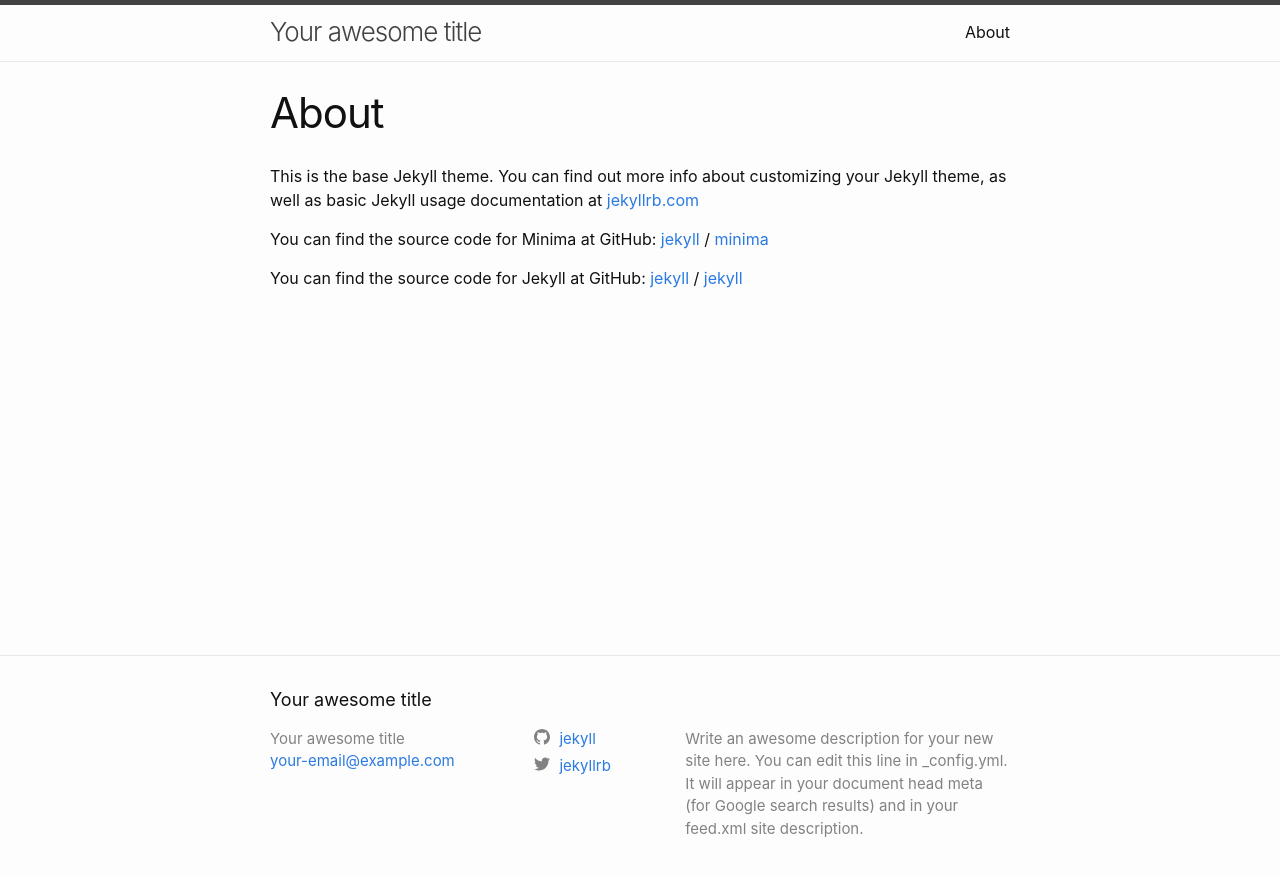
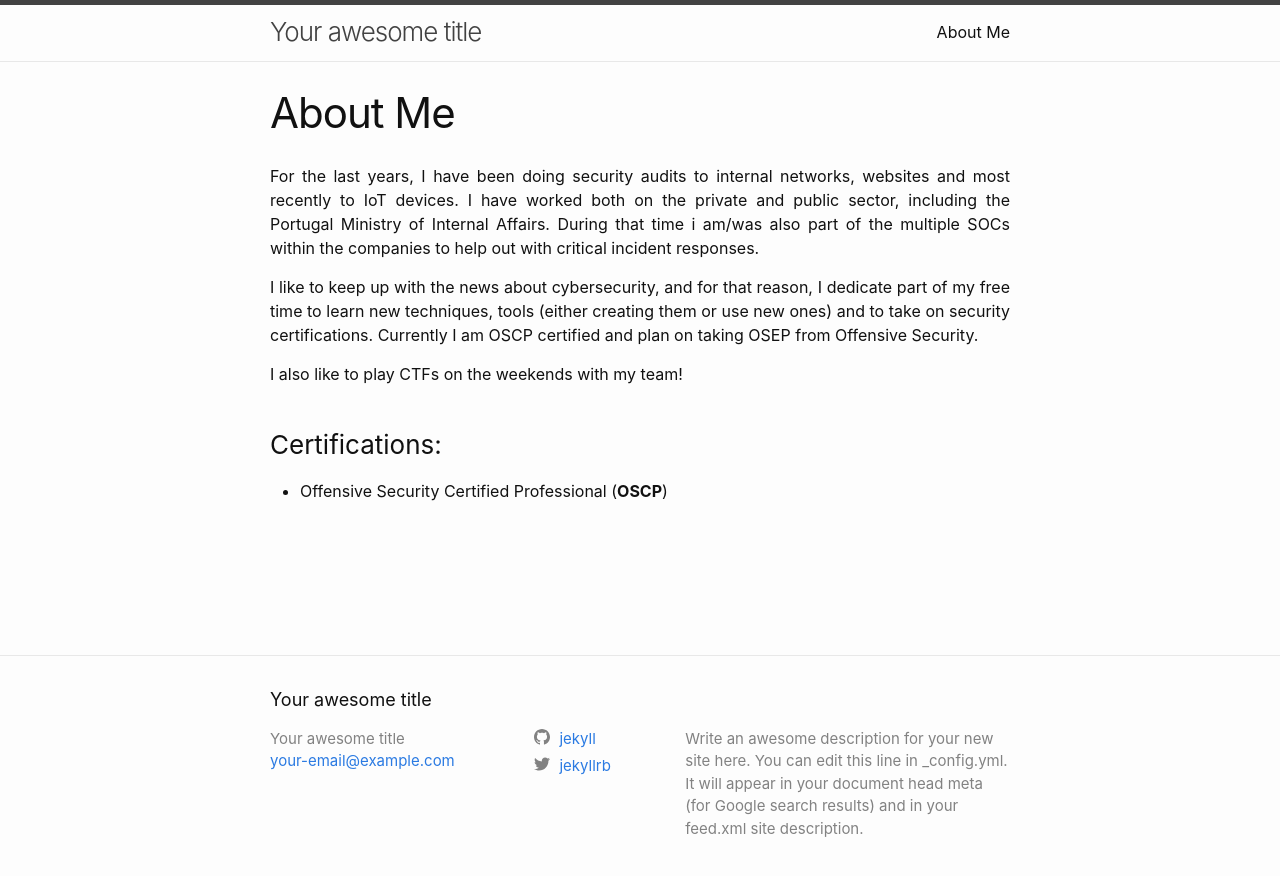
Before and after one commit to persees/persees.github.io, a Jekyll site: the page built from about.md, in a window 1280 px wide. Shown: the top 876 px of the page. Built offline with Jekyll 4.4.1, drawn with Linux system fonts in a browser that asks for light colours.

Commit message:
Modified about me page

```diff
--- a/about.md
+++ b/about.md
@@ -1,18 +1,17 @@
 ---
 layout: page
-title: About
-permalink: /about/
+title: About Me
+permalink: /about
+order: 2
 ---
 
-This is the base Jekyll theme. You can find out more info about customizing your Jekyll theme, as well as basic Jekyll usage documentation at [jekyllrb.com](https://jekyllrb.com/)
+<p style='text-align: justify;'>For the last years, I have been doing security audits to internal networks, websites and most recently to IoT devices. I have worked both on the private and public sector, including the Portugal Ministry of Internal Affairs. During that time i am/was also part of the multiple SOCs within the companies to help out with critical incident responses.</p>
 
-You can find the source code for Minima at GitHub:
-[jekyll][jekyll-organization] /
-[minima](https://github.com/jekyll/minima)
+<p style='text-align: justify;'>I like to keep up with the news about cybersecurity, and for that reason, I dedicate part of my free time to learn new techniques, tools (either creating them or use new ones) and to take on security certifications. Currently I am OSCP certified and plan on taking OSEP from Offensive Security.</p>
 
-You can find the source code for Jekyll at GitHub:
-[jekyll][jekyll-organization] /
-[jekyll](https://github.com/jekyll/jekyll)
+I also like to play CTFs on the weekends with my team!
+<br>
+<br>
 
-
-[jekyll-organization]: https://github.com/jekyll
+### Certifications:
+- Offensive Security Certified Professional (**OSCP**)
```
